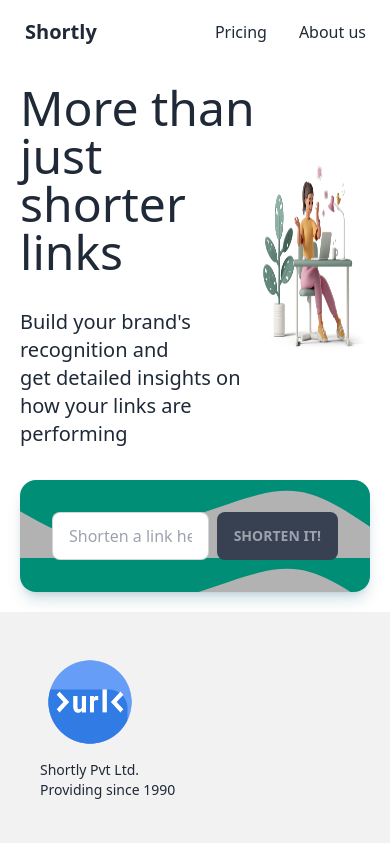
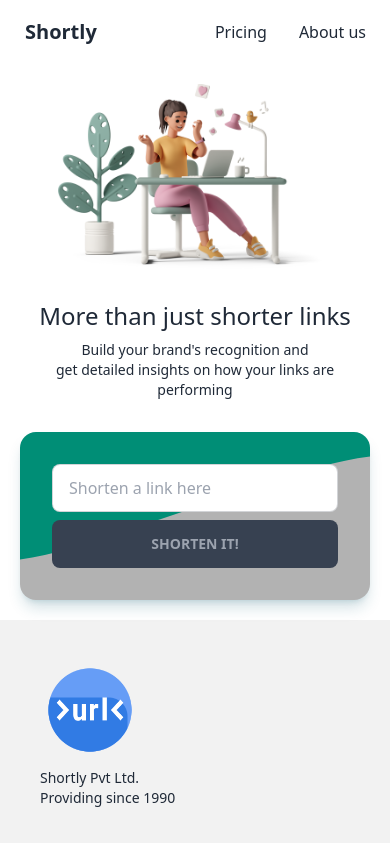
Before and after one commit to pesto-students/p1-ruhan-khandakar-ShashankSuresh, a React (Create React App) app in the folder Week-10/shortly/: page / in a window 390 px wide. Shown: the top 843 px of the page. Built offline with nearby package versions, Linux system fonts and the light colour scheme.

Commit message:
style: (week10) responsiveness

```diff
--- a/Week-10/shortly/src/components/Shortner/Input.jsx
+++ b/Week-10/shortly/src/components/Shortner/Input.jsx
@@ -37,7 +37,7 @@ const Input = ({ handleSetUrlDetails }) => {
   return (
     <div
       style={{
-        background: `linear-gradient(to right, rgba(0,0,0,0.3) , rgba(0,0,0,0.3)),url(${WaveSvg})`,
+        background: `linear-gradient(to right, rgba(0,0,0,0.3) , rgba(0,0,0,0.3)),url(${WaveSvg}) center center / cover`,
       }}
       className="card w-full bg-neutral text-neutral-content shadow-lg shadow-cyan-800/20 mt-8"
     >
@@ -47,7 +47,7 @@ const Input = ({ handleSetUrlDetails }) => {
           handleSubmit();
         }}
       >
-        <div className="card-body items-center text-center flex-row justify-between">
+        <div className="card-body items-center text-center flex-col justify-between xs:flex-row">
           <input
             type="text"
             placeholder="Shorten a link here"
@@ -58,7 +58,7 @@ const Input = ({ handleSetUrlDetails }) => {
           <button
             className={`btn ${
               loading ? "loading" : "btn-accent"
-            } disabled:text-gray-400 disabled:bg-gray-700 disabled:cursor-not-allowed`}
+            } disabled:text-gray-400 disabled:bg-gray-700 disabled:cursor-not-allowed w-full xs:w-[150px]`}
             disabled={!inputUrl || loading}
             onClick={handleSubmit}
             type="submit"
--- a/Week-10/shortly/src/components/Shortner/ShortUrlDetails.jsx
+++ b/Week-10/shortly/src/components/Shortner/ShortUrlDetails.jsx
@@ -12,12 +12,12 @@ const ShortUrlDetails = ({ urlData: { actualUrl, shortUrl } }) => {
   };
 
   return (
-    <div className="card-body items-center text-center flex-row justify-between">
+    <div className="card-body items-center text-center flex-col justify-between xs:flex-row">
       <div className="full-url">{actualUrl}</div>
       <div className="short-url flex items-center">
         <p className="mr-2 text-green-500">{shortUrl}</p>
         <button
-          className="btn btn-accent disabled:text-gray-400 disabled:bg-gray-700 disabled:cursor-not-allowed"
+          className="btn btn-accent disabled:text-gray-400 disabled:bg-gray-700 disabled:cursor-not-allowed h-[1.5rem] min-h-[1.5rem] xs:h-[3rem] xs:min-h-[3rem]"
           onClick={() => handleCopy(shortUrl)}
           disabled={isCopied}
         >
--- a/Week-10/shortly/src/components/Shortner/Shortner.jsx
+++ b/Week-10/shortly/src/components/Shortner/Shortner.jsx
@@ -4,15 +4,17 @@ import ComputerVector from "assets/computer_vector.png";
 
 const Shortner = () => {
   return (
-    <div className="flex items-center justify-between">
+    <div className="flex flex-col items-center justify-between xs:flex-row">
       <div className="details">
-        <h1 className="text-5xl">More than just shorter links</h1>
-        <p className="text-xl mt-8">
+        <h1 className="text-2xl mt-4  text-center md:text-5xl md:mt-0  xs:text-left">
+          More than just shorter links
+        </h1>
+        <p className="text-sm md:text-xl mt-2 text-center md:mt-8 xs:text-left ">
           Build your brand's recognition and <br /> get detailed insights on how
           your links are performing
         </p>
       </div>
-      <div className="img">
+      <div className="img -order-1 xs:order-last">
         <img
           src={ComputerVector}
           alt="computer_vector"
--- a/Week-10/shortly/tailwind.config.js
+++ b/Week-10/shortly/tailwind.config.js
@@ -3,6 +3,9 @@ module.exports = {
   content: ["./src/**/*.{js,jsx}"],
   theme: {
     extend: {},
+    screens: {
+      xs: "480px",
+    },
   },
   plugins: [require("daisyui")],
 };
```
